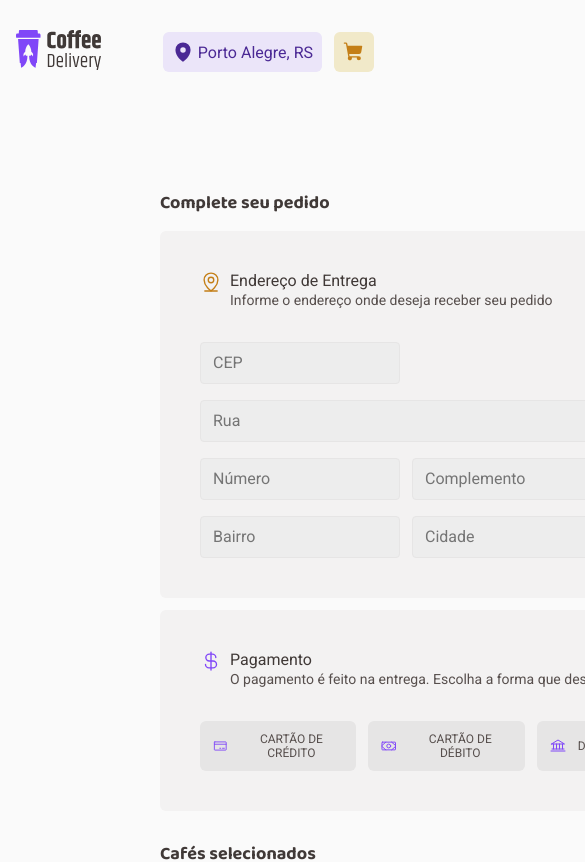
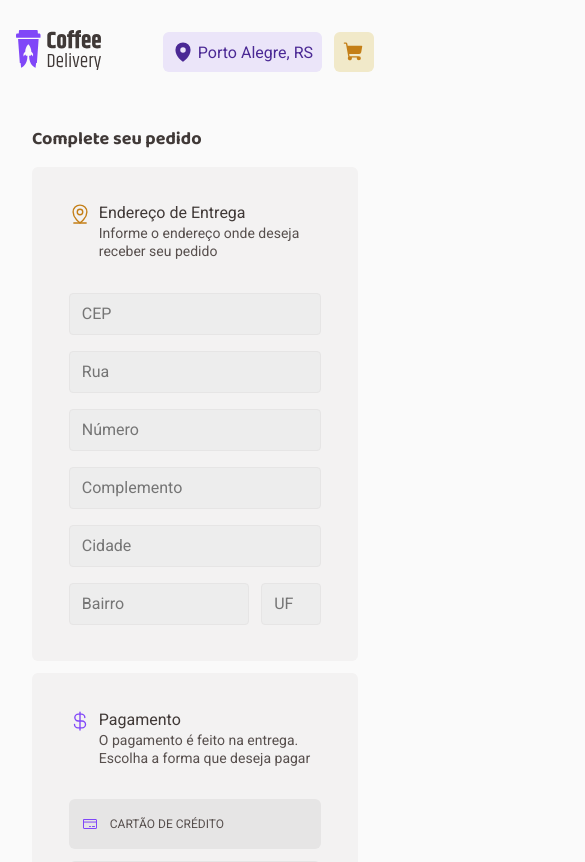
Before and after one commit to bBraian/coffee-delivery, a React (Vite) app: page /checkout in a window 390 px wide. Shown: the top 862 px of the page, 585 px wide, since content can reach past the window. Built offline with nearby package versions, Linux system fonts and the light colour scheme.

Commit message:
form complete cart

```diff
--- a/src/pages/Checkout/components/CoffeeItemCard/styles.module.css
+++ b/src/pages/Checkout/components/CoffeeItemCard/styles.module.css
@@ -1,3 +1,13 @@
+@media (max-width: 768px) {
+    .removeButton span {
+        display: none !important;
+    }
+    .imageInfos img {
+        width: 3rem !important;
+        height: 3rem !important;
+    }
+}
+
 .container {
     display: flex;
     flex-direction: row;
@@ -70,5 +80,5 @@
     font-family: 'Roboto', sans-serif;
     font-weight: bold;
     line-height: 130%;
-
+    text-align: center;
 }
--- a/src/pages/Checkout/index.jsx
+++ b/src/pages/Checkout/index.jsx
@@ -25,7 +25,7 @@ export function Checkout() {
     return (
         <div className={styles.container}>
 
-            <div>
+            <div className={styles.formComplete}>
                 <h1 className={styles.title}>Complete seu pedido</h1>
                 <div className={styles.completeBox}>
 
@@ -43,9 +43,11 @@ export function Checkout() {
                             <input type="text" placeholder='Complemento' className={`${styles.complementInput} ${styles.defaultInput}`} />
                         </div>
                         <div className={styles.formRow}>
-                            <input type="text" placeholder='Bairro' className={`${styles.bairroInput} ${styles.defaultInput}`} />
                             <input type="text" placeholder='Cidade' className={`${styles.cityInput} ${styles.defaultInput}`} />
-                            <input type="text" placeholder='UF' className={`${styles.ufInput} ${styles.defaultInput}`} />
+                            <div className={styles.formRowMobile}>
+                                <input type="text" placeholder='Bairro' className={`${styles.bairroInput} ${styles.defaultInput}`} />
+                                <input type="text" placeholder='UF' className={`${styles.ufInput} ${styles.defaultInput}`} />
+                            </div>
                         </div>
                     </form>
 
--- a/src/pages/Checkout/styles.module.css
+++ b/src/pages/Checkout/styles.module.css
@@ -1,15 +1,47 @@
 @media (max-width: 1386px) {
     .container {
         grid-template-columns: 1fr !important;
+        padding: 0 8rem !important;
     }
 }
 
+@media (max-width: 768px) {
+    .container {
+        grid-template-columns: 1fr !important;
+        padding: 0 2rem !important;
+        padding-bottom: 2rem !important;
+        margin-top: 8rem !important;
+    }
+
+    .completeBox {
+        padding: 2.3rem !important;
+        flex-direction: column;
+    }
+
+    .cepInput, .numberInput, .bairroInput, .teste {
+        width: 100% !important;
+    }
+    .complementInput, .cityInput {
+        width: 100% !important;
+    }
+    .formRow {
+        flex-direction: column !important;
+        gap: 1rem !important;
+    }
+
+    .payment {
+        display: grid;
+        grid-template-columns: 1fr !important;
+        gap: 0.75rem;
+        margin-top: 2rem;
+    }
+
+}
 .container {
     width: 100%;
     padding: 0 10rem;
     max-width: 1440px;
     margin: 0 auto;
-    margin-top: 2.5rem;
     display: grid;
     grid-template-columns: 1.75fr 1.25fr;
     gap: 2rem;
@@ -25,6 +57,11 @@
 }
 
 .formRow {
+    display: flex;
+    gap: 0.75rem;
+}
+
+.formRowMobile {
     display: flex;
     gap: 0.75rem;
 }
--- a/src/pages/Home/components/CoffeeCard/index.jsx
+++ b/src/pages/Home/components/CoffeeCard/index.jsx
@@ -7,6 +7,11 @@ import { CartContext } from '../../../../context/CartContext';
 export function CoffeeCard({data}) {
     const { addToCart } = useContext(CartContext);
     const [coffeeAmount, setCoffeeAmount] = useState(1)
+
+    function handleAddToCart(data) {
+        addToCart(data, coffeeAmount)
+        setCoffeeAmount(1);
+    }
     return (
         <div className={styles.container}>
             <img src={data.image} alt="" />
@@ -26,7 +31,7 @@ export function CoffeeCard({data}) {
                 <span>R$ <b>{data.price}</b></span>
                 <div className={styles.cartButtons}>
                     <CounterButton height='2.375rem' amount={coffeeAmount} setCoffeeAmount={setCoffeeAmount} />
-                    <button className={styles.cartButton} onClick={() => addToCart(data, coffeeAmount)}>
+                    <button className={styles.cartButton} onClick={() => handleAddToCart(data)}>
                         <ShoppingCart weight='fill' size={20} />
                     </button>
                 </div>
```
